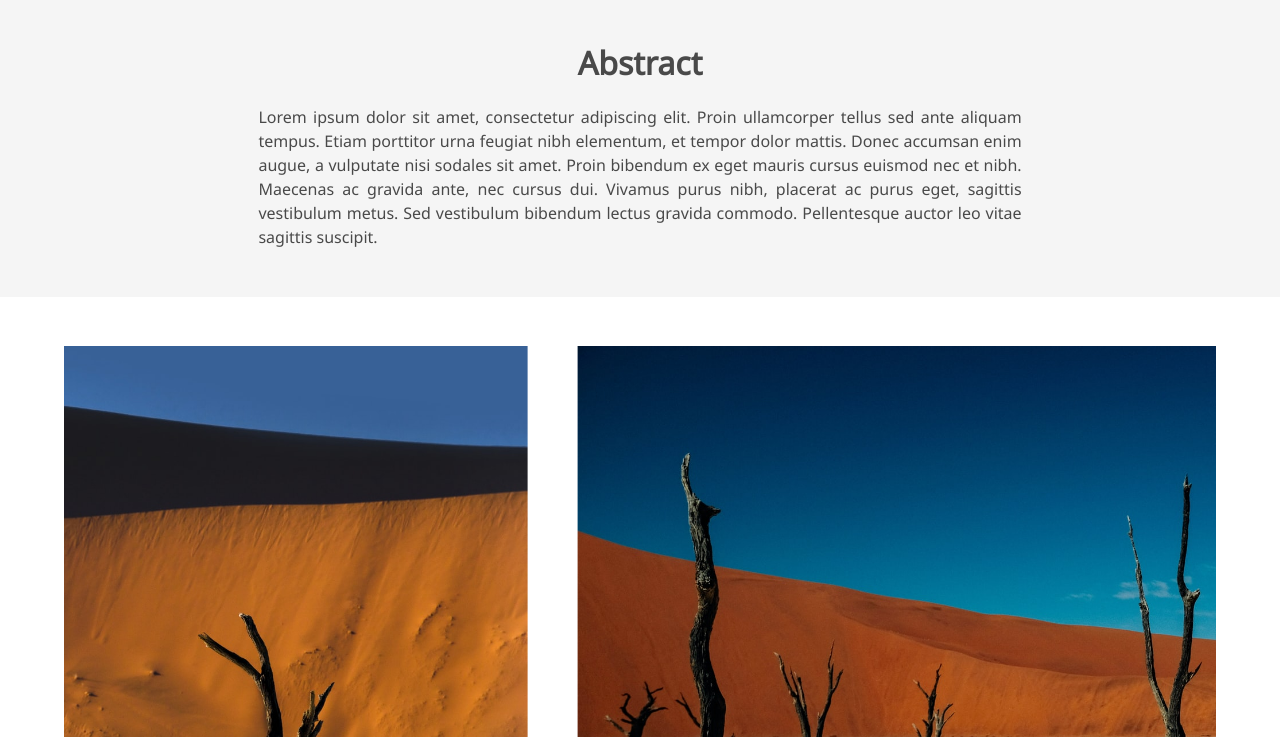
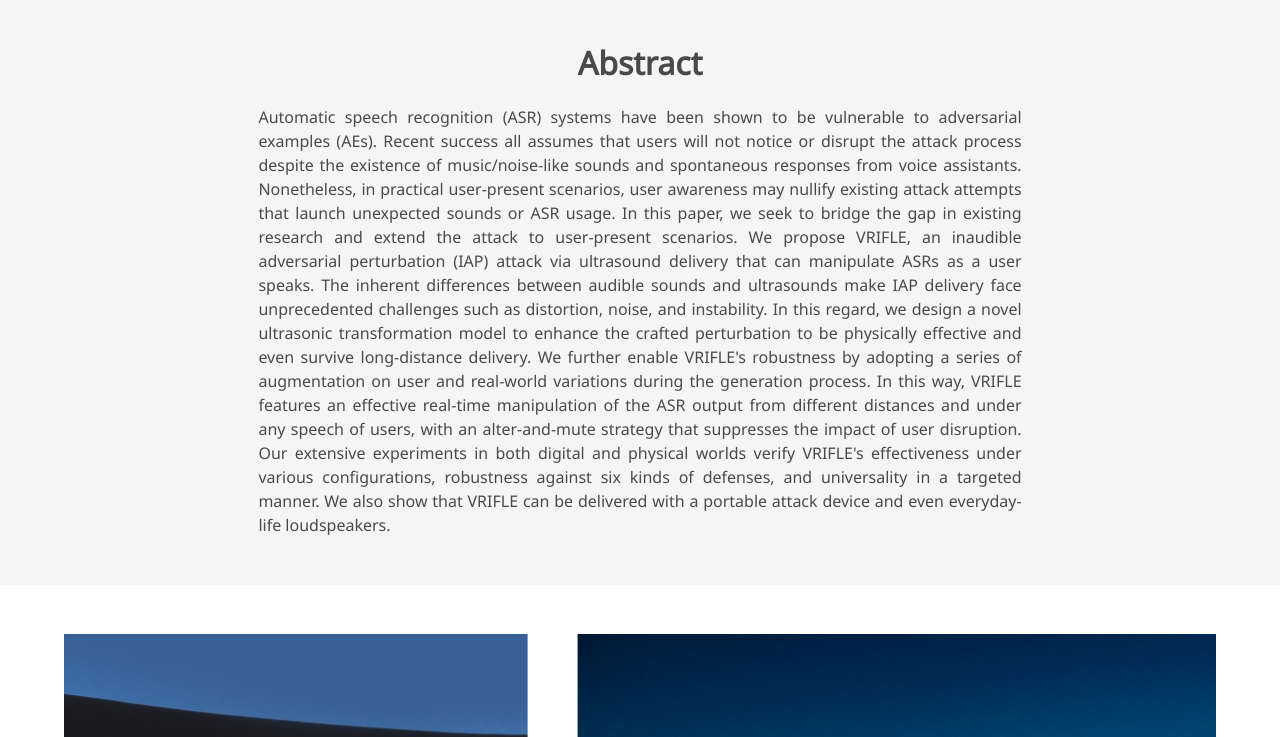
Before and after one commit to ZJUshine/VRIFLE, a plain HTML site: page index.html in a window 1280 px wide. Shown: the part 729-1466 px from the top of the page. Drawn offline with nearby package versions, Linux system fonts and the light colour scheme; some icons are missing; a web font is replaced by a local one.

Commit message:
abstract

```diff
--- a/index.html
+++ b/index.html
@@ -153,7 +153,17 @@
         <h2 class="title is-3">Abstract</h2>
         <div class="content has-text-justified">
           <p>
-            Lorem ipsum dolor sit amet, consectetur adipiscing elit. Proin ullamcorper tellus sed ante aliquam tempus. Etiam porttitor urna feugiat nibh elementum, et tempor dolor mattis. Donec accumsan enim augue, a vulputate nisi sodales sit amet. Proin bibendum ex eget mauris cursus euismod nec et nibh. Maecenas ac gravida ante, nec cursus dui. Vivamus purus nibh, placerat ac purus eget, sagittis vestibulum metus. Sed vestibulum bibendum lectus gravida commodo. Pellentesque auctor leo vitae sagittis suscipit.
+            Automatic speech recognition (ASR) systems have been shown to be vulnerable to adversarial examples (AEs).
+            Recent success all assumes that users will not notice or disrupt the attack process despite the existence of music/noise-like sounds and spontaneous responses from voice assistants.
+            Nonetheless, in practical user-present scenarios, user awareness may nullify existing attack attempts that launch unexpected sounds or ASR usage.
+            In this paper, we seek to bridge the gap in existing research and extend the attack to user-present scenarios.
+            We propose VRIFLE, an inaudible adversarial perturbation (IAP) attack via ultrasound delivery that can manipulate ASRs as a user speaks.
+            The inherent differences between audible sounds and ultrasounds make IAP delivery face unprecedented challenges such as distortion, noise, and instability.
+            In this regard, we design a novel ultrasonic transformation model to enhance the crafted perturbation to be physically effective and even survive long-distance delivery.
+            We further enable VRIFLE's robustness by adopting a series of augmentation on user and real-world variations during the generation process.
+            In this way, VRIFLE features an effective real-time manipulation of the ASR output from different distances and under any speech of users, with an alter-and-mute strategy that suppresses the impact of user disruption.
+            Our extensive experiments in both digital and physical worlds verify VRIFLE's effectiveness under various configurations, robustness against six kinds of defenses, and universality in a targeted manner.
+            We also show that VRIFLE can be delivered with a portable attack device and even everyday-life loudspeakers.
           </p>
         </div>
       </div>
```
